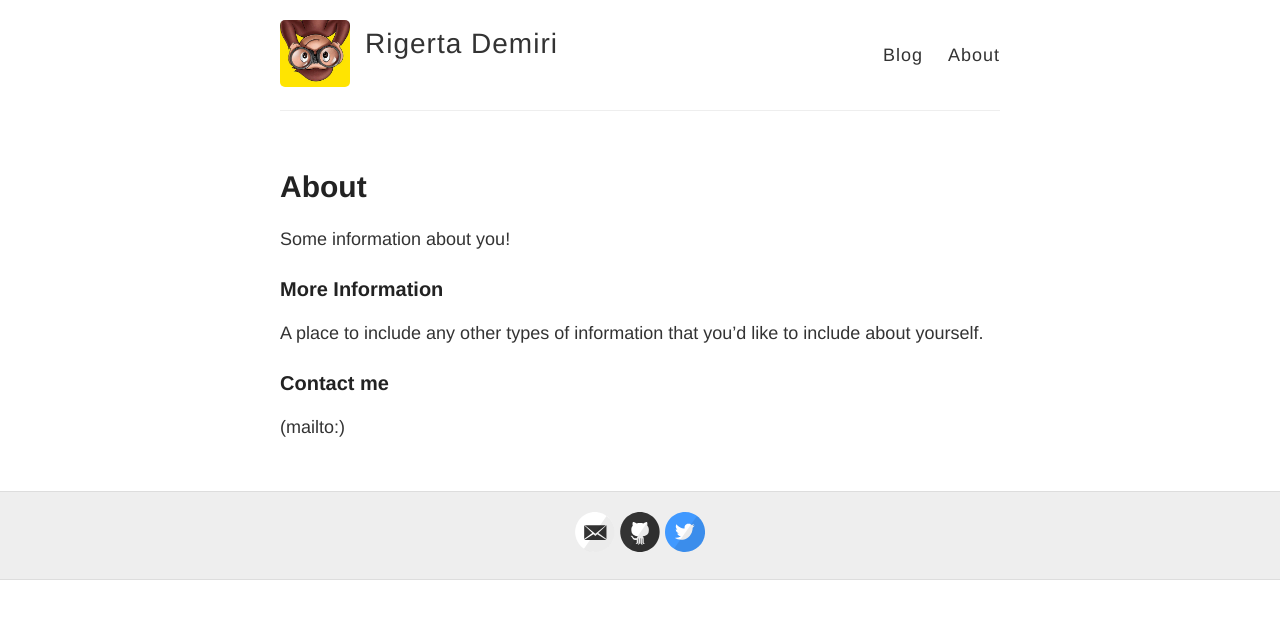
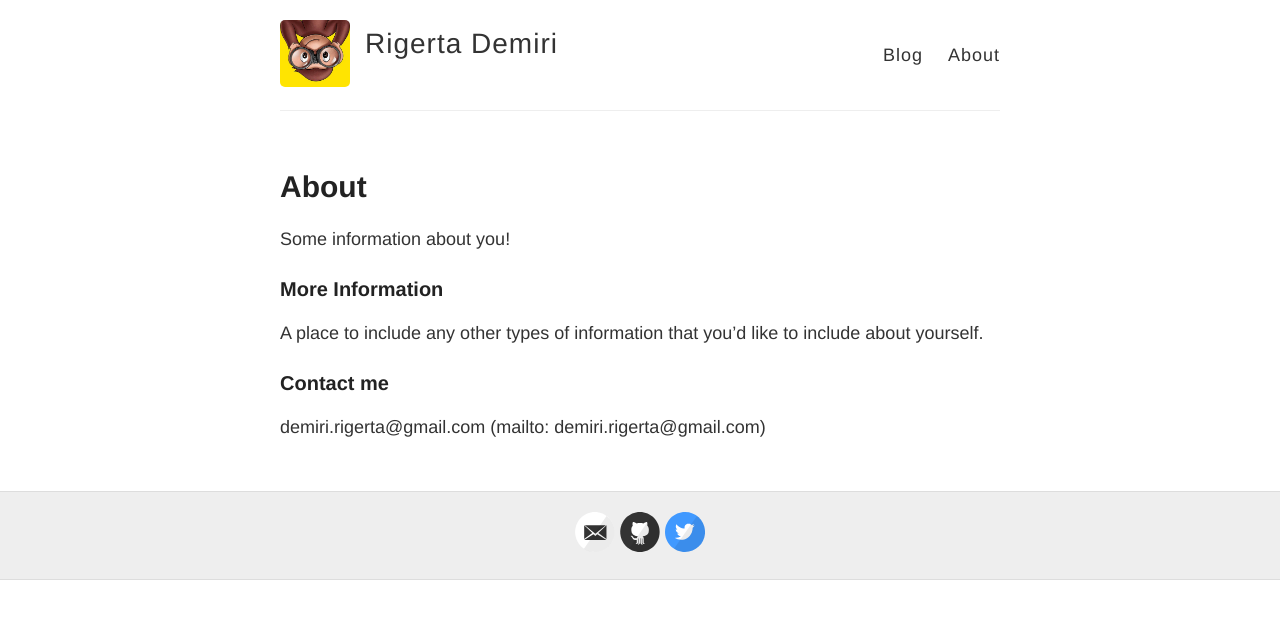
Before and after one commit to rigerta/rigerta.github.io, a Jekyll site: the page built from about.md, in a window 1280 px wide. Shown: the top 619 px of the page. Built offline with Jekyll 4.4.1, drawn with Linux system fonts in a browser that asks for light colours.

```diff
--- a/about.md
+++ b/about.md
@@ -12,4 +12,4 @@ A place to include any other types of information that you'd like to include abo
 
 ### Contact me
 
-{{ site.email }}(mailto:{{ site.email }})
+demiri.rigerta@gmail.com (mailto: demiri.rigerta@gmail.com)
```
